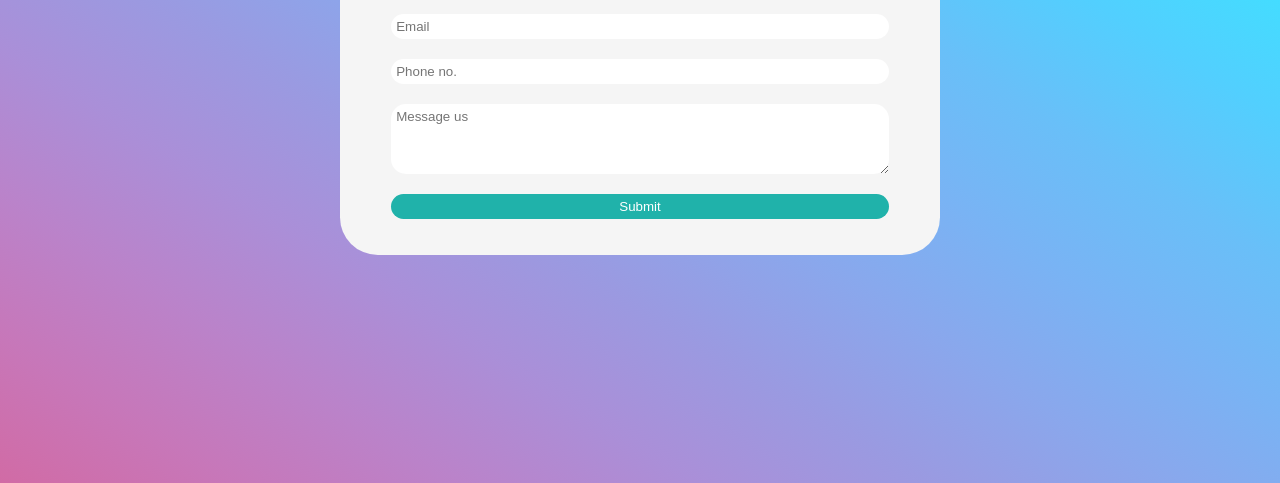
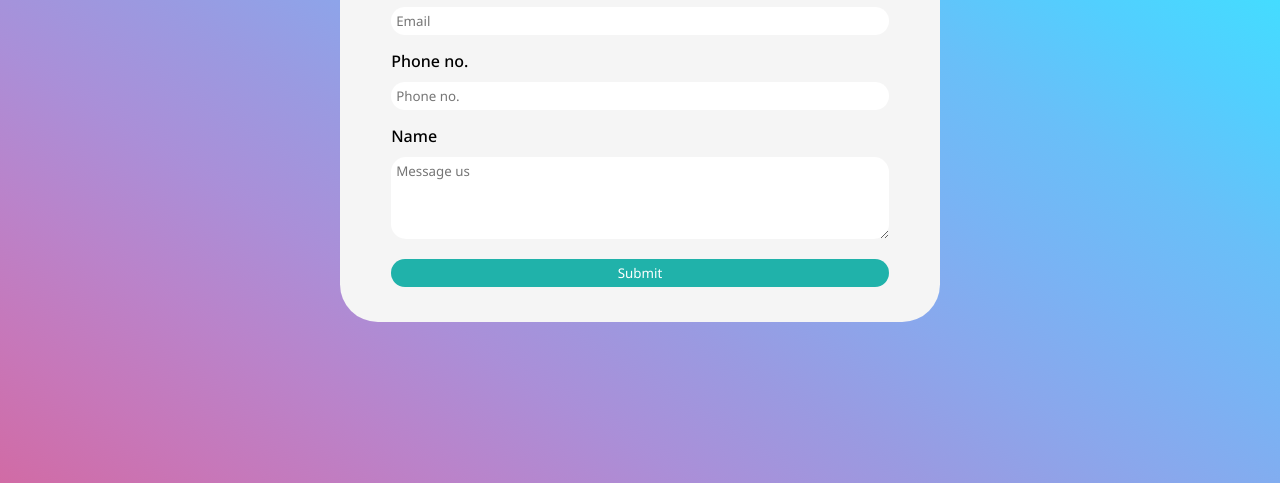
Before and after one commit to Hutoinc/Contactus, a plain HTML site: page index.html in a window 1280 px wide. Shown: the part 317-800 px from the top of the page. Drawn offline with Linux system fonts and the light colour scheme.

Commit message:
Update Looks

```diff
--- a/index.html
+++ b/index.html
@@ -1,28 +1,54 @@
 <!DOCTYPE html>
 <html>
-
   <head>
-    <meta charset="UTF-8">
+    <meta charset="UTF-8" />
     <title>Contact us</title>
-    <meta name="description" content="Contact Hutoorg's Support team">
-    <meta name="viewport" content="width=device-width, initial-scale=1.0">
-    <link rel="icon" type="image/x-icon" href="asset/favicon.png">
-    <link rel="stylesheet" href="style.css">
+    <meta name="description" content="Contact Hutoorg's Support team" />
+    <meta name="viewport" content="width=device-width, initial-scale=1.0" />
+    <link rel="icon" type="image/x-icon" href="asset/favicon.png" />
+    <link rel="stylesheet" href="style.css" />
   </head>
 
   <body>
     <div class="container">
-        <form action="https://getform.io/f/de0f65f2-85f6-428f-83f8-46b6febab036" method="post">
+      <form
+        action="https://getform.io/f/de0f65f2-85f6-428f-83f8-46b6febab036"
+        method="post"
+      >
         <h3>Contact us</h3>
-            <input type="text" name="Name" placeholder="Your Name" required>
-            <input type="email" name="Email" placeholder="Email" required>
-            <input type="text" name="Phone" placeholder="Phone no.">
-            <textarea name="Message" rows="4" placeholder="Message us"></textarea>
+        <label for="name">Name</label>
+        <input
+          type="text"
+          name="Name"
+          id="name"
+          placeholder="Your Name"
+          required
+        />
+        <label for="email">Email</label>
+        <input
+          type="email"
+          name="Email"
+          id="email"
+          placeholder="Email"
+          required
+        />
+        <label for="phone">Phone no.</label>
+        <input type="text" name="Phone" id="phone" placeholder="Phone no." />
+        <label for="message">Name</label>
+        <textarea
+          name="Message"
+          id="message"
+          rows="4"
+          placeholder="Message us"
+        ></textarea>
         <div class="cf-turnstile" data-sitekey="0x4AAAAAAACPGt5aH9ThMoGi"></div>
         <button type="submit" onclick="sub()">Submit</button>
       </form>
     </div>
-    <script src="https://challenges.cloudflare.com/turnstile/v0/api.js" async defer></script>
+    <script
+      src="https://challenges.cloudflare.com/turnstile/v0/api.js"
+      async
+      defer
+    ></script>
   </body>
-
 </html>
--- a/style.css
+++ b/style.css
@@ -1,8 +1,9 @@
+@import url("https://fonts.googleapis.com/css2?family=Noto+Sans:wght@300;400;500;600;700&display=swap");
 * {
   margin: 0;
   padding: 0;
   box-sizing: border-box;
-    font-family: 'SF Pro Rounded', sans-serif;
+  font-family: "Noto Sans", sans-serif;
   transition-duration: 900ms;
 }
 
@@ -12,7 +13,21 @@
   display: flex;
   align-items: center;
   justify-content: center;
-    background-image: linear-gradient(to right top, #d16ba5, #c777b9, #ba83ca, #aa8fd8, #9a9ae1, #8aa7ec, #79b3f4, #69bff8, #52cffe, #41dfff, #46eefa, #5ffbf1);
+  background-image: linear-gradient(
+    to right top,
+    #d16ba5,
+    #c777b9,
+    #ba83ca,
+    #aa8fd8,
+    #9a9ae1,
+    #8aa7ec,
+    #79b3f4,
+    #69bff8,
+    #52cffe,
+    #41dfff,
+    #46eefa,
+    #5ffbf1
+  );
 }
 
 form {
@@ -25,7 +40,14 @@ form {
   border-radius: 10mm;
 }
 
-input, textarea, button {
+label {
+  padding-top: 5px;
+  font-weight: 500;
+}
+
+input,
+textarea,
+button {
   margin: 10px 0;
   padding: 5px;
   outline: none;
```
Lines whose indentation alone changed are shown as unchanged.
